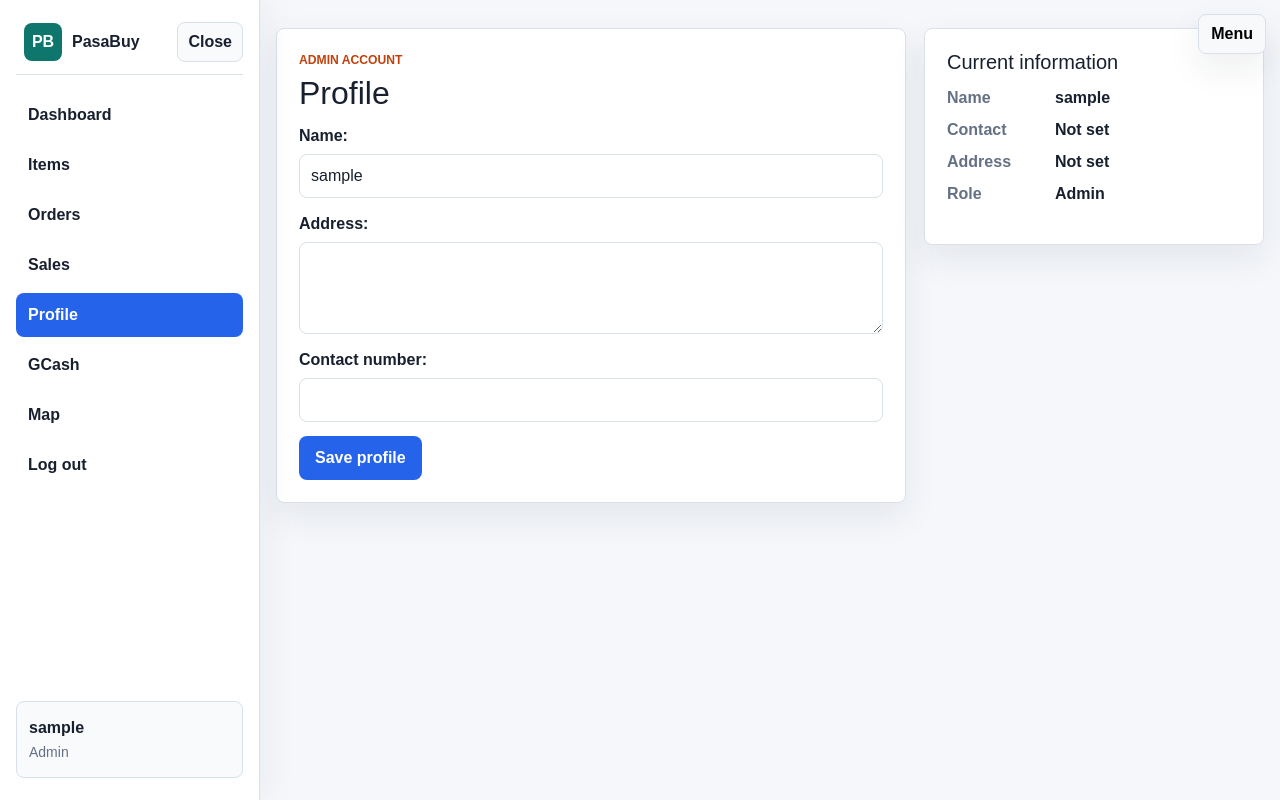
After one commit to kairu15/PasaBuy, a Django app: page /admin-panel/profile/ in a window 1280 px wide. The commit adds this page. Run offline with Django 4.2, Linux system fonts and the light colour scheme; the visitor is signed in with stand-in values (Sample User, id 1); data comes from the database, SQL or seed files in the repository.

Commit message:
chore: auto-sync local changes 2026-07-09 15:59

```diff
--- a/market/forms.py
+++ b/market/forms.py
@@ -29,6 +29,13 @@ class BuyerRegistrationForm(UserCreationForm):
 
 
 class BuyerProfileForm(forms.ModelForm):
+    class Meta:
+        model = UserProfile
+        fields = ("name", "address", "contact_number")
+        widgets = {"address": forms.Textarea(attrs={"rows": 3})}
+
+
+class AdminProfileForm(forms.ModelForm):
     class Meta:
         model = UserProfile
         fields = ("name", "address", "contact_number")
--- /dev/null
+++ b/market/templates/market/admin/profile.html
@@ -0,0 +1,24 @@
+{% extends "market/base.html" %}
+{% block title %}Admin Profile - PasaBuy{% endblock %}
+{% block content %}
+<section class="form-layout">
+    <div class="panel">
+        <p class="eyebrow">Admin account</p>
+        <h1>Profile</h1>
+        <form method="post" class="stacked-form">
+            {% csrf_token %}
+            {{ form.as_p }}
+            <button class="primary-button" type="submit">Save profile</button>
+        </form>
+    </div>
+    <aside class="panel">
+        <h2>Current information</h2>
+        <dl class="info-list">
+            <dt>Name</dt><dd>{{ profile.name|default:"Not set" }}</dd>
+            <dt>Contact</dt><dd>{{ profile.contact_number|default:"Not set" }}</dd>
+            <dt>Address</dt><dd>{{ profile.address|default:"Not set" }}</dd>
+            <dt>Role</dt><dd>{{ profile.get_role_display }}</dd>
+        </dl>
+    </aside>
+</section>
+{% endblock %}
--- a/market/templates/market/base.html
+++ b/market/templates/market/base.html
@@ -27,6 +27,7 @@
                         <a class="nav-link {% if request.resolver_match.url_name == 'admin_items' or request.resolver_match.url_name == 'item_create' or request.resolver_match.url_name == 'item_edit' %}active{% endif %}" href="{% url 'admin_items' %}">Items</a>
                         <a class="nav-link {% if request.resolver_match.url_name == 'admin_orders' %}active{% endif %}" href="{% url 'admin_orders' %}">Orders</a>
                         <a class="nav-link {% if request.resolver_match.url_name == 'admin_sold_items' %}active{% endif %}" href="{% url 'admin_sold_items' %}">Sales</a>
+                        <a class="nav-link {% if request.resolver_match.url_name == 'admin_profile' %}active{% endif %}" href="{% url 'admin_profile' %}">Profile</a>
                         <a class="nav-link {% if request.resolver_match.url_name == 'admin_payment_settings' %}active{% endif %}" href="{% url 'admin_payment_settings' %}">GCash</a>
                     {% else %}
                         <a class="nav-link {% if request.resolver_match.url_name == 'buyer_dashboard' %}active{% endif %}" href="{% url 'buyer_dashboard' %}">Home</a>
--- a/market/urls.py
+++ b/market/urls.py
@@ -26,6 +26,7 @@ urlpatterns = [
     path("api/location/save/", views.save_location, name="save_location"),
     path("api/location/feed/", views.location_feed, name="location_feed"),
     path("admin-panel/", views.admin_dashboard, name="admin_dashboard"),
+    path("admin-panel/profile/", views.admin_profile, name="admin_profile"),
     path("admin-panel/payment/", views.admin_payment_settings, name="admin_payment_settings"),
     path("admin-panel/items/", views.admin_items, name="admin_items"),
     path("admin-panel/items/new/", views.item_create, name="item_create"),
--- a/market/views.py
+++ b/market/views.py
@@ -14,7 +14,7 @@ from django.urls import reverse
 from django.utils import timezone
 from django.views.decorators.http import require_POST
 
-from .forms import AdminPaymentForm, BuyerProfileForm, BuyerRegistrationForm, CheckoutForm, ItemForm
+from .forms import AdminPaymentForm, AdminProfileForm, BuyerProfileForm, BuyerRegistrationForm, CheckoutForm, ItemForm
 from .models import Cart, CartItem, Item, LocationPing, Order, OrderItem, UserProfile
 
 
@@ -350,6 +350,29 @@ def admin_payment_settings(request):
 
 
 @login_required
+def admin_profile(request):
+    blocked = _require_admin(request)
+    if blocked:
+        return blocked
+    profile_obj, _ = UserProfile.objects.get_or_create(
+        user=request.user,
+        defaults={
+            "role": UserProfile.Role.ADMIN,
+            "name": request.user.username,
+            "address": "",
+            "contact_number": "",
+        },
+    )
+    profile_obj.role = UserProfile.Role.ADMIN
+    form = AdminProfileForm(request.POST or None, instance=profile_obj)
+    if request.method == "POST" and form.is_valid():
+        form.save()
+        messages.success(request, "Admin profile updated.")
+        return redirect("admin_profile")
+    return render(request, "market/admin/profile.html", {"form": form, "profile": profile_obj})
+
+
+@login_required
 def admin_items(request):
     blocked = _require_admin(request)
     if blocked:
```
Also changed, not shown: market/tests.py (+19 -0 lines).
